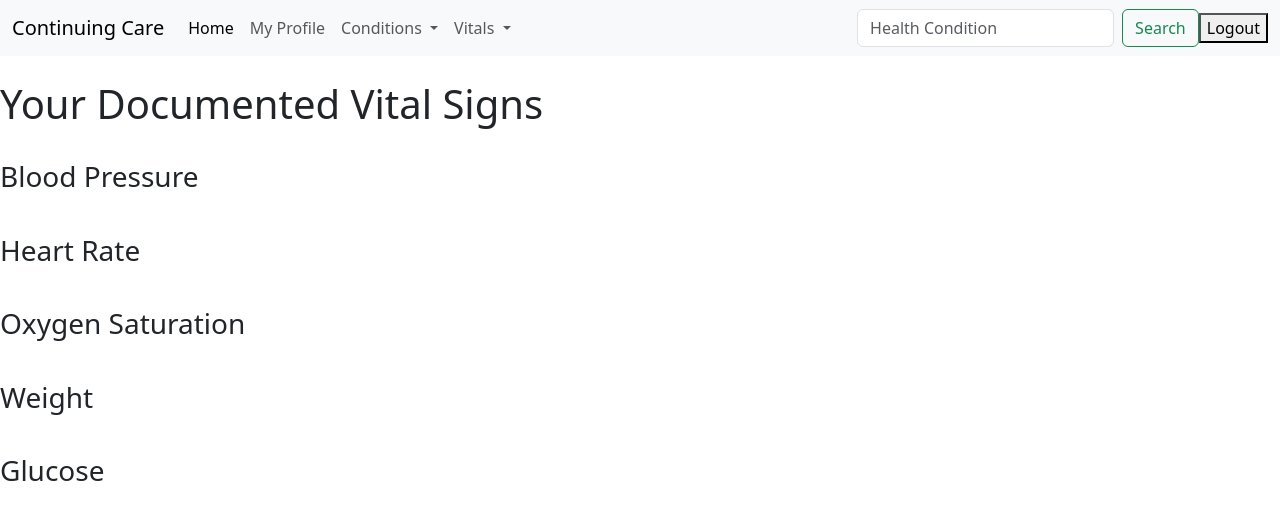
After one commit to BWuthrich06/My_Health_Project, a Flask app: page /vitals/allrecords in a window 1280 px wide. The commit adds this page. Shown: the top 520 px of the page. Run offline with Flask 2, Linux system fonts and the light colour scheme; the visitor is signed in with stand-in values (Sample User, id 1); data comes from the database, SQL or seed files in the repository; data that the repository does not hold is empty.

Commit message:
Vital form and data output

```diff
--- a/crud.py
+++ b/crud.py
@@ -1,5 +1,6 @@
-from model import db, User, Condition, User_condition, Comment, connect_to_db
+from model import db, User, Condition, User_condition, Comment, Vital, connect_to_db
 from datetime import date
+from datetime import datetime
 
 
 
@@ -132,3 +133,28 @@ def delete_user_condition(favorite_id):
     user_condition = User_condition.query.get(favorite_id)
 
     return user_condition
+
+
+def get_vitals_by_user_id(user_id):
+    """Get vitals by user."""
+
+    vitals = Vital.query.filter_by(user_id=user_id).all()
+
+    return vitals
+
+
+def create_vital(user_id, systolic, diastolic, heart_rate, oxygen, weight, glucose):
+    "Create and return a new set of vitals."
+
+    new_vital = Vital(
+        user_id = user_id,
+        date_time = datetime.now(),
+        systolic = systolic,
+        diastolic = diastolic,
+        heart_rate = heart_rate,
+        oxygen = oxygen,
+        weight = weight,
+        glucose = glucose
+        )
+
+    return new_vital
--- a/server.py
+++ b/server.py
@@ -204,7 +204,7 @@ def delete_condition():
 
 
 
-@app.route('/logout', methods = ["POST"])
+@app.route('/logout', methods = ['POST'])
 def logout_user():
     """Logs out user from session."""
 
@@ -213,7 +213,44 @@ def logout_user():
     return redirect('/')
 
 
+@app.route('/vitals')
+def document_vitals():
+    """User can input vitals."""
 
+    return render_template('vitals.html')
+
+
+@app.route('/vitals/results', methods= ['POST'])
+def get_vital_results():
+    """Results of vitals input."""
+
+    systolic = int(request.form.get("systolic"))
+    diastolic = int(request.form.get("diastolic"))
+    heart_rate = int(request.form.get("heart_rate"))
+    oxygen = int(request.form.get("oxygen"))
+    weight = float(request.form.get("weight"))
+    glucose = int(request.form.get("glucose"))
+
+    user = crud.get_user_by_email(session['email'])
+    user_id = user.user_id
+
+    vitals = crud.create_vital(user_id, systolic, diastolic, heart_rate, oxygen, weight, glucose)
+    flash("Vitals documented.")
+    db.session.add(vitals)
+    db.session.commit()
+
+    return redirect('/vitals/allrecords')
+
+
+@app.route('/vitals/allrecords')
+def show_all_vitals():
+    """Shows all records of vitals."""
+
+    user = crud.get_user_by_email(session['email'])
+    user_id = user.user_id
+    vitals = crud.get_vitals_by_user_id(user_id)
+
+    return render_template("vitals_results.html", vitals=vitals)
 
 
 
--- a/templates/base.html
+++ b/templates/base.html
@@ -35,23 +35,45 @@
           <span class="navbar-toggler-icon"></span>
         </button>
         <div class="collapse navbar-collapse" id="navbarSupportedContent">
+
           <ul class="navbar-nav me-auto mb-2 mb-lg-0">
+
             <li class="nav-item">
               <a class="nav-link active" aria-current="page" href="/">Home</a>
             </li>
+
             <li class="nav-item">
               <a class="nav-link" href="/profile">My Profile</a>
             </li>
+
             <li class="nav-item dropdown">
+
               <a class="nav-link dropdown-toggle" href="#" role="button" data-bs-toggle="dropdown" aria-expanded="false">
                 Conditions
               </a>
+
               <ul class="dropdown-menu">
                 <li><a class="dropdown-item" href="/conditions/search">Search for Health Condition</a></li>
                 <li><hr class="dropdown-divider"></li>
                 <li><a class="dropdown-item" href="/conditions">Health Conditions A to Z</a></li>
               </ul>
+
             </li>
+
+            <li class="nav-item dropdown">
+
+              <a class="nav-link dropdown-toggle" href="#" role="button" data-bs-toggle="dropdown" aria-expanded="false">
+                Vitals
+              </a>
+
+              <ul class="dropdown-menu">
+                <li><a class="dropdown-item" href="/vitals">Document Vitals</a></li>
+                <li><hr class="dropdown-divider"></li>
+                <li><a class="dropdown-item" href="/vitals/results">View My Vitals</a></li>
+              </ul>
+
+            </li>
+
           </ul>
 
           <form action="/conditions/results" class="d-flex" role="search">
--- /dev/null
+++ b/templates/vitals_results.html
@@ -0,0 +1,69 @@
+{% extends 'base.html' %}
+{% block title %}Create account{% endblock %}
+
+{% block body %}
+  <br>
+  <h1>Your Documented Vital Signs</h1>
+  <br>
+
+
+<div id="blood_pressure">
+    <h3>Blood Pressure</h3>
+    <ul>
+    {% for vital in vitals %}
+        {% if vital.systolic and vital.diastolic %}
+            <li>{{ vital.date_time.strftime("%m/%d/%Y %I:%M %p") }}:&nbsp;&nbsp;&nbsp;&nbsp;&nbsp;&nbsp;  {{ vital.systolic }}/{{ vital.diastolic }}</li>
+        {% endif %}
+    {% endfor %}
+    </ul>
+</div><br>
+
+<div id="heart_rate">
+    <h3>Heart Rate</h3>
+    <ul>
+    {% for vital in vitals %}
+        {% if vital.heart_rate %}
+            <li>{{ vital.date_time.strftime("%m/%d/%Y %I:%M %p") }}:&nbsp;&nbsp;&nbsp;&nbsp;&nbsp;&nbsp;  {{ vital.heart_rate }}</li>
+        {% endif %}
+    {% endfor %}
+    </ul>
+</div><br>
+
+<div id="oxygen">
+    <h3>Oxygen Saturation</h3>
+    <ul>
+    {% for vital in vitals %}
+        {% if vital.oxygen %}
+            <li>{{ vital.date_time.strftime("%m/%d/%Y %I:%M %p") }}:&nbsp;&nbsp;&nbsp;&nbsp;&nbsp;&nbsp;  {{ vital.oxygen }}</li>
+        {% endif %}
+    {% endfor %}
+
+    </ul>
+</div><br>
+
+<div id="weight">
+    <h3>Weight</h3>
+    <ul>
+    {% for vital in vitals %}
+        {% if vital.weight %}
+            <li>{{ vital.date_time.strftime("%m/%d/%Y %I:%M %p") }}:&nbsp;&nbsp;&nbsp;&nbsp;&nbsp;&nbsp;  {{ vital.weight }}</li>
+        {% endif %}
+    {% endfor %}
+    </ul>
+</div><br>
+
+<div id="glucose">
+    <h3>Glucose</h3>
+    <ul>
+    {% for vital in vitals %}
+        {% if vital.glucose %}
+            <li>{{ vital.date_time.strftime("%m/%d/%Y %I:%M %p") }}:&nbsp;&nbsp;&nbsp;&nbsp;&nbsp;&nbsp;  {{ vital.glucose }}</li>
+        {% endif %}
+    {% endfor %}
+    </ul>
+</div><br>
+
+
+
+
+{% endblock %}
```
Also changed, not shown: model.py (+21 -0 lines), templates/profile.html (+14 -6 lines), templates/vitals.html (added, +25 -0 lines).
